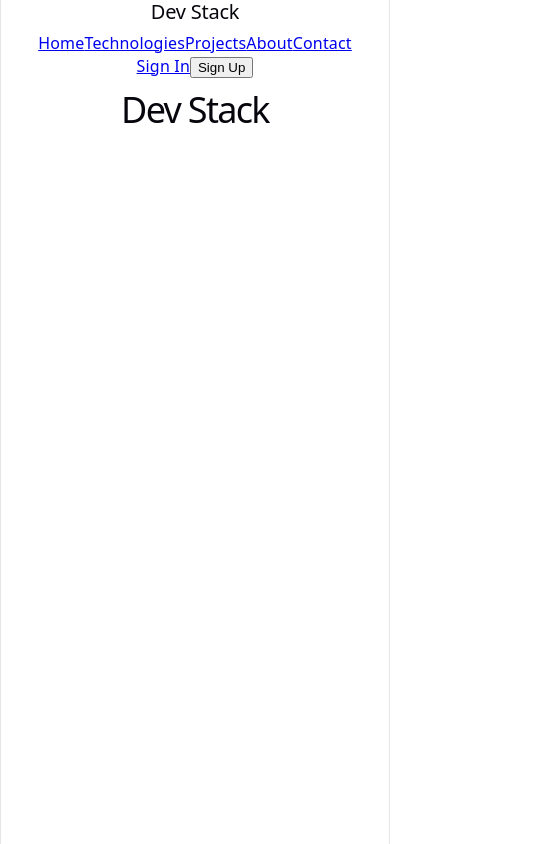
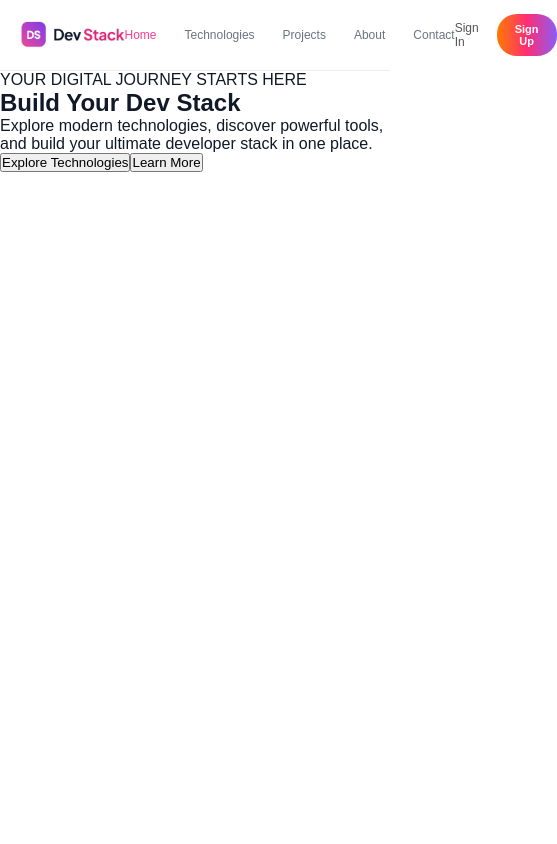
Before and after one commit to saniaMalik2005/PHASS05, a React (Vite) app: page / in a window 390 px wide. Shown: the whole page, 557 px wide, since content can reach past the window. Built offline with nearby package versions, Linux system fonts and the light colour scheme.

Commit message:
Create responsive navbar

```diff
--- a/src/App.jsx
+++ b/src/App.jsx
@@ -5,7 +5,33 @@ function App() {
     <>
       <Navbar />
 
-      <h1>Dev Stack</h1>
+      <main>
+        <section className="hero">
+          <div className="hero-content">
+            <p className="hero-small-title">YOUR DIGITAL JOURNEY STARTS HERE</p>
+
+            <h1>
+              Build Your
+              <span> Dev Stack</span>
+            </h1>
+
+            <p className="hero-description">
+              Explore modern technologies, discover powerful tools, and
+              build your ultimate developer stack in one place.
+            </p>
+
+            <div className="hero-buttons">
+              <button className="explore-btn">
+                Explore Technologies
+              </button>
+
+              <button className="learn-btn">
+                Learn More
+              </button>
+            </div>
+          </div>
+        </section>
+      </main>
     </>
   );
 }
--- a/src/components/Navbar.jsx
+++ b/src/components/Navbar.jsx
@@ -1,21 +1,25 @@
 function Navbar() {
   return (
-    <nav>
-      <div>
-        <h2>Dev Stack</h2>
-      </div>
+    <nav className="navbar">
+      <div className="navbar-container">
 
-      <div>
-        <a href="#">Home</a>
-        <a href="#">Technologies</a>
-        <a href="#">Projects</a>
-        <a href="#">About</a>
-        <a href="#">Contact</a>
-      </div>
+        <a href="#" className="brand">
+          <img src="/assets/logo-text.png" alt="Dev Stack" />
+        </a>
 
-      <div>
-        <a href="#">Sign In</a>
-        <button>Sign Up</button>
+        <div className="nav-links">
+          <a href="#" className="active">Home</a>
+          <a href="#">Technologies</a>
+          <a href="#">Projects</a>
+          <a href="#">About</a>
+          <a href="#">Contact</a>
+        </div>
+
+        <div className="nav-actions">
+          <a href="#" className="sign-in">Sign In</a>
+          <button className="sign-up">Sign Up</button>
+        </div>
+
       </div>
     </nav>
   );
--- a/src/index.css
+++ b/src/index.css
@@ -1,111 +1,88 @@
-:root {
-  --text: #6b6375;
-  --text-h: #08060d;
-  --bg: #fff;
-  --border: #e5e4e7;
-  --code-bg: #f4f3ec;
-  --accent: #aa3bff;
-  --accent-bg: rgba(170, 59, 255, 0.1);
-  --accent-border: rgba(170, 59, 255, 0.5);
-  --social-bg: rgba(244, 243, 236, 0.5);
-  --shadow:
-    rgba(0, 0, 0, 0.1) 0 10px 15px -3px, rgba(0, 0, 0, 0.05) 0 4px 6px -2px;
-
-  --sans: system-ui, 'Segoe UI', Roboto, sans-serif;
-  --heading: system-ui, 'Segoe UI', Roboto, sans-serif;
-  --mono: ui-monospace, Consolas, monospace;
-
-  font: 18px/145% var(--sans);
-  letter-spacing: 0.18px;
-  color-scheme: light dark;
-  color: var(--text);
-  background: var(--bg);
-  font-synthesis: none;
-  text-rendering: optimizeLegibility;
-  -webkit-font-smoothing: antialiased;
-  -moz-osx-font-smoothing: grayscale;
-
-  @media (max-width: 1024px) {
-    font-size: 16px;
-  }
-}
-
-@media (prefers-color-scheme: dark) {
-  :root {
-    --text: #9ca3af;
-    --text-h: #f3f4f6;
-    --bg: #16171d;
-    --border: #2e303a;
-    --code-bg: #1f2028;
-    --accent: #c084fc;
-    --accent-bg: rgba(192, 132, 252, 0.15);
-    --accent-border: rgba(192, 132, 252, 0.5);
-    --social-bg: rgba(47, 48, 58, 0.5);
-    --shadow:
-      rgba(0, 0, 0, 0.4) 0 10px 15px -3px, rgba(0, 0, 0, 0.25) 0 4px 6px -2px;
-  }
-
-  #social .button-icon {
-    filter: invert(1) brightness(2);
-  }
+* {
+  margin: 0;
+  padding: 0;
+  box-sizing: border-box;
 }
 
 body {
-  margin: 0;
+  font-family: Arial, sans-serif;
+  background: #ffffff;
+  color: #111827;
 }
 
-#root {
-  width: 1126px;
-  max-width: 100%;
-  margin: 0 auto;
-  text-align: center;
-  border-inline: 1px solid var(--border);
-  min-height: 100svh;
-  display: flex;
-  flex-direction: column;
-  box-sizing: border-box;
+.navbar {
+  width: 100%;
+  background: #ffffff;
+  border-bottom: 1px solid #eeeeee;
 }
 
-h1,
-h2 {
-  font-family: var(--heading);
-  font-weight: 500;
-  color: var(--text-h);
+.navbar-container {
+  width: 90%;
+  max-width: 1200px;
+  min-height: 70px;
+  margin: 0 auto;
+
+  display: flex;
+  align-items: center;
+  justify-content: space-between;
 }
 
-h1 {
-  font-size: 56px;
-  letter-spacing: -1.68px;
-  margin: 32px 0;
-  @media (max-width: 1024px) {
-    font-size: 36px;
-    margin: 20px 0;
-  }
-}
-h2 {
-  font-size: 24px;
-  line-height: 118%;
-  letter-spacing: -0.24px;
-  margin: 0 0 8px;
-  @media (max-width: 1024px) {
-    font-size: 20px;
-  }
-}
-p {
-  margin: 0;
+.brand {
+  display: flex;
+  align-items: center;
 }
 
-code,
-.counter {
-  font-family: var(--mono);
-  display: inline-flex;
-  border-radius: 4px;
-  color: var(--text-h);
+.brand img {
+  width: 105px;
+  height: auto;
+  display: block;
 }
 
-code {
-  font-size: 15px;
-  line-height: 135%;
-  padding: 4px 8px;
-  background: var(--code-bg);
+.nav-links {
+  display: flex;
+  align-items: center;
+  gap: 28px;
 }
+
+.nav-links a {
+  text-decoration: none;
+  color: #6b7280;
+  font-size: 12px;
+  font-weight: 500;
+  transition: 0.3s;
+}
+
+.nav-links a:hover,
+.nav-links a.active {
+  color: #ff3b8d;
+}
+
+.nav-actions {
+  display: flex;
+  align-items: center;
+  gap: 18px;
+}
+
+.sign-in {
+  text-decoration: none;
+  color: #555555;
+  font-size: 12px;
+}
+
+.sign-up {
+  border: none;
+  padding: 9px 18px;
+  border-radius: 20px;
+
+  background: linear-gradient(
+    90deg,
+    #ff7a00,
+    #ff2d75,
+    #8b5cf6
+  );
+
+  color: white;
+  font-size: 11px;
+  font-weight: 600;
+  cursor: pointer;
+}
```
Also changed, not shown: public/assets/banner-stack.png (added), public/assets/logo-text.png (added).
